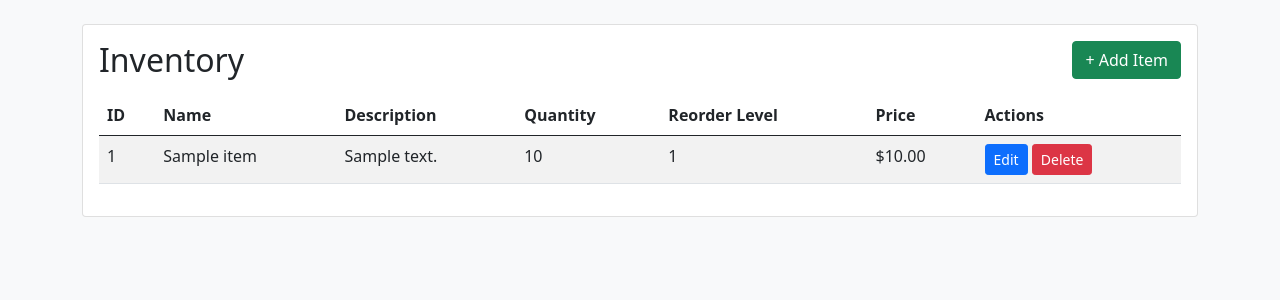
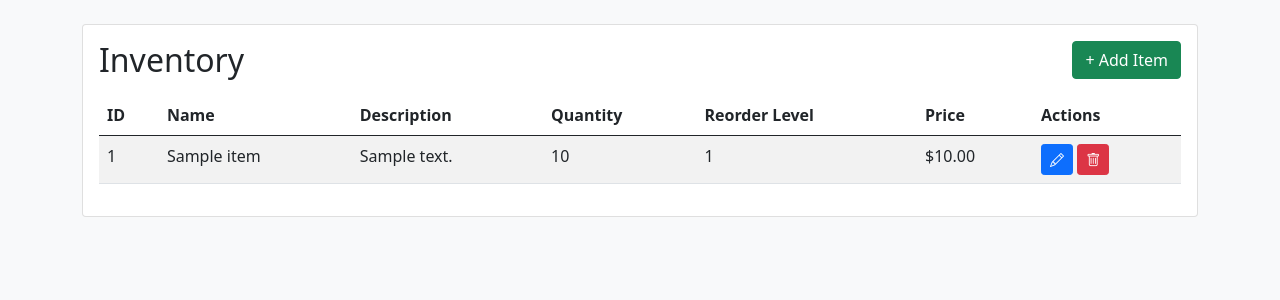
Before and after one commit to rogermle/inventory_app, a Flask app: page /inventory in a window 1280 px wide. Shown: the part 56-356 px from the top of the page. Run offline with Flask 3, Linux system fonts and the light colour scheme; tables that the repository leaves empty hold one stand-in row (values such as "Sample post"); some libraries are stand-ins or nearby versions.

Commit message:
Change edit and delete buttons to have pencil and trash can icons

```diff
--- a/templates/base.html
+++ b/templates/base.html
@@ -11,6 +11,8 @@
       integrity="sha384-EVSTQN3/azprG1Anm3QDgpJLIm9Nao0Yz1ztcQTwFspd3yD65VohhpuuCOmLASjC"
       crossorigin="anonymous"
     />
+    <!-- Bootstrap Icons -->
+    <link rel="stylesheet" href="https://cdn.jsdelivr.net/npm/bootstrap-icons@1.11.3/font/bootstrap-icons.min.css">
   </head>
   <body class="bg-light">
     <!-- Navigation Bar -->
--- a/templates/inventory.html
+++ b/templates/inventory.html
@@ -29,9 +29,13 @@
             <td>{{ item.reorder_level }}</td>
             <td>${{ '%.2f'|format(item.price) }}</td>
             <td>
-              <a href="{{ url_for('edit_inventory_item', item_id=item.id) }}" class="btn btn-sm btn-primary">Edit</a>
+              <a href="{{ url_for('edit_inventory_item', item_id=item.id) }}" class="btn btn-sm btn-primary" title="Edit">
+                <i class="bi bi-pencil"></i>
+              </a>
               <form action="{{ url_for('delete_inventory_item', item_id=item.id) }}" method="POST" style="display:inline;">
-                <button type="submit" class="btn btn-sm btn-danger" onclick="return confirm('Are you sure you want to delete this item?');">Delete</button>
+                <button type="submit" class="btn btn-sm btn-danger" title="Delete" onclick="return confirm('Are you sure you want to delete this item?');">
+                  <i class="bi bi-trash"></i>
+                </button>
               </form>
             </td>
           </tr>
```
